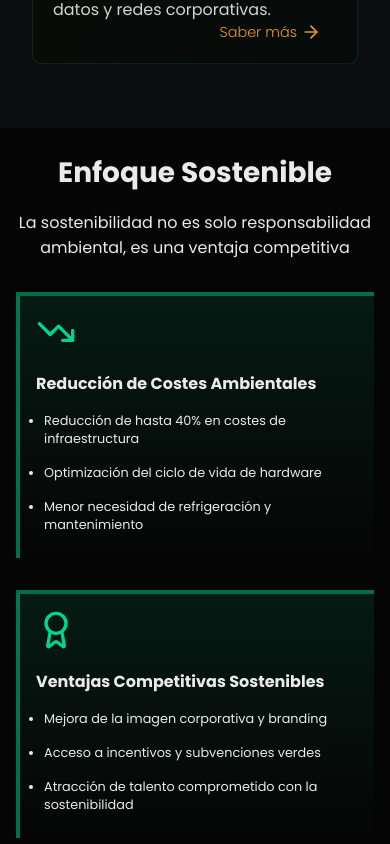
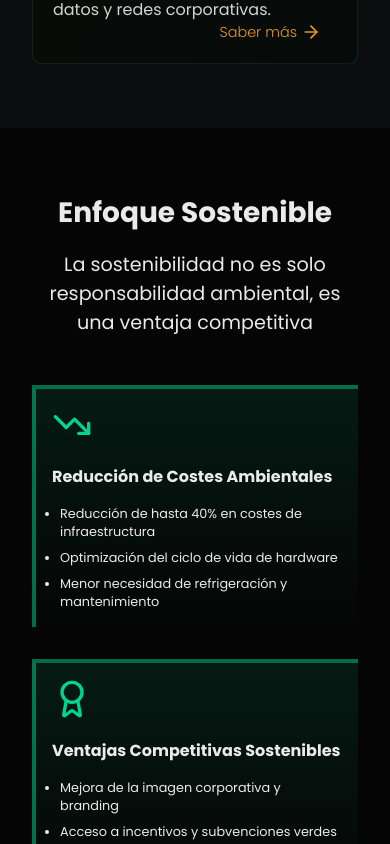
Before and after one commit to nkaryoli/GreenDev, a Vue app: page / in a window 390 px wide. Shown: the part 2400-3244 px from the top of the page. Built offline with nearby package versions, Linux system fonts and the light colour scheme.

Commit message:
refactor section to use container andheader components

```diff
--- a/src/components/features/home/SustenabilitySection.vue
+++ b/src/components/features/home/SustenabilitySection.vue
@@ -1,5 +1,7 @@
 <script setup>
 import { TrendingDown, Award } from 'lucide-vue-next';
+import SectionContainer from '../../global/SectionContainer.vue';
+import SectionHeadder from '../../global/SectionHeadder.vue';
 
 const items = [
 	{
@@ -26,10 +28,11 @@ const items = [
 </script>
 
 <template>
-	<section>
-		<h2>Enfoque Sostenible</h2>
-		<span>La sostenibilidad no es solo responsabilidad ambiental, es una ventaja competitiva</span>
-
+	<SectionContainer>
+		<SectionHeadder>
+			<template #title>Enfoque Sostenible</template>
+			<template #subtitle>La sostenibilidad no es solo responsabilidad ambiental, es una ventaja competitiva</template>
+		</SectionHeadder>
 		<div class="card-container">
 			<article
 				v-for="item in items"
@@ -46,43 +49,21 @@ const items = [
 				</ul>
 			</article>
 		</div>
-	</section>
+	</SectionContainer>
 </template>
 
 <style scoped>
-
-section {
+.card-container {
     width: 100%;
     max-width: 1500px;
-	padding: 3rem 2rem;
     margin: auto;
     display: flex;
-	flex-direction: column;
-	align-items: center;
-}
-
-h2 {
-	font-size: 2.5rem;
-	margin-bottom: 1rem;
-	text-align: center;
-}
-
-span {
-	font-size: 1.2rem;
-	text-align: center;
-	margin-bottom: 3rem;
-}
-
-.card-container {
-	width: 100%;
-	display: flex;
-	justify-content: space-around;
+    justify-content: space-between;
     gap: 4rem;
-	margin-bottom: 3rem;
 }
 
 .focus-card {
-	max-width: 100%;
+    width: 100%;
     border-left: 5px solid var(--secondary-50);
     padding: 2rem 0 2rem 2rem;
     background: linear-gradient(to right, var(--secondary-30), transparent);
@@ -91,25 +72,25 @@ span {
 .card-icon {
     width: 60px;
     height: 60px;
-	color:  var(--secondary-100);
+    color: var(--secondary-100);
     margin-bottom: 1rem;
     transition: all 0.3s ease;
 }
 
-h3 {
+.card-container h3 {
     font-size: 1.25rem;
     color: var(--text-primary);
     margin: 0 0 1rem 0;
 }
 
-p {
+.card-container p {
     font-size: 0.9rem;
     line-height: 1.6rem;
     font-weight: 300;
     margin-bottom: 1.2rem;
 }
 
-ul {
+.card-container ul {
     display: flex;
     flex-direction: column;
     gap: 1rem;
@@ -118,32 +99,13 @@ ul {
     margin-left: 1rem;
 }
 
-
 @media (max-width: 1200px) {
     .card-container {
         gap: 2rem;
     }
-
-	.container {
-		padding: 2rem;
-		max-width: 95%;
-	}
 }
 
 @media (max-width: 768px) {
-	section {
-		padding: 2rem 1rem;
-	}
-
-	h2 {
-		font-size: 2rem;
-	}
-
-	span {
-		font-size: 1.1rem;
-		margin-bottom: 2rem;
-	}
-
     .card-container {
         flex-direction: column;
         gap: 2rem;
@@ -162,89 +124,17 @@ ul {
         height: 50px;
     }
 
-	h3 {
+    .card-container h3 {
         font-size: 1.1rem;
     }
 
-	p {
+    .card-container p {
         font-size: 0.85rem;
         line-height: 1.5rem;
-	}
-
-	.km {
-		position: relative;
-		height: auto;
-		min-height: 600px;
-		display: flex;
-		flex-direction: column;
-	}
-
-	.km img {
-		position: absolute;
-		height: 100%;
-		z-index: 1;
-	}
-
-	.km .wraper {
-		position: relative;
-		height: auto;
-		min-height: 600px;
-		z-index: 2;
-		flex: 1;
-	}
-
-	.container {
-		position: relative;
-		margin: 1rem;
-		padding: 1.5rem;
-		height: auto;
-		min-height: 500px;
-	}
-
-	.container-header {
-		flex-direction: column;
-		text-align: center;
-		gap: 1.5rem;
-		margin-bottom: 1.5rem;
-	}
-
-	.header-icon {
-		width: 60px;
-		height: 60px;
-		margin: 0 auto;
-	}
-
-	.container-article {
-		flex-direction: column;
-		gap: 1rem;
-	}
-
-	.card {
-		padding: 1.5rem;
-	}
-
-	.card h4 {
-		font-size: 1rem;
-	}
-
-	.card p {
-		font-size: 0.8rem;
     }
 }
 
 @media (max-width: 480px) {
-	section {
-		padding: 1.5rem 1rem;
-	}
-
-	h2 {
-		font-size: 1.75rem;
-	}
-
-	span {
-		font-size: 1rem;
-	}
-
     .focus-card {
         padding: 1rem;
     }
@@ -255,76 +145,21 @@ ul {
         margin-bottom: 0.75rem;
     }
 
-	h3 {
+    .card-container h3 {
         font-size: 1rem;
         margin-bottom: 0.75rem;
     }
 
-	p {
+    .card-container p {
         font-size: 0.8rem;
         line-height: 1.4rem;
         margin-bottom: 1rem;
     }
 
-	ul {
+    .card-container ul {
         font-size: 0.8rem;
         gap: 0.5rem;
         margin-left: 0.5rem;
     }
-
-	ul li {
-		margin-bottom: 0.5rem;
-	}
-
-	.container {
-		padding: 1rem;
-	}
-
-	.container-header h3 {
-		font-size: 1.25rem;
-	}
-
-	.container-header p {
-		font-size: 0.85rem;
-	}
-
-	.card {
-		padding: 1rem;
-	}
-
-	.card h4 {
-		font-size: 0.9rem;
-	}
-
-	.card p {
-		font-size: 0.75rem;
-		margin-top: 0.5rem;
-	}
-}
-
-@media (max-width: 360px) {
-	h2 {
-		font-size: 1.5rem;
-	}
-
-	span {
-		font-size: 0.9rem;
-	}
-
-	.km {
-		min-height: 500px;
-	}
-
-	.km .wraper {
-		min-height: 500px;
-	}
-
-	.container {
-		padding: 0.75rem;
-	}
-
-	.card {
-		padding: 0.75rem;
-	}
 }
 </style>
```
Lines whose indentation alone changed are shown as unchanged.
